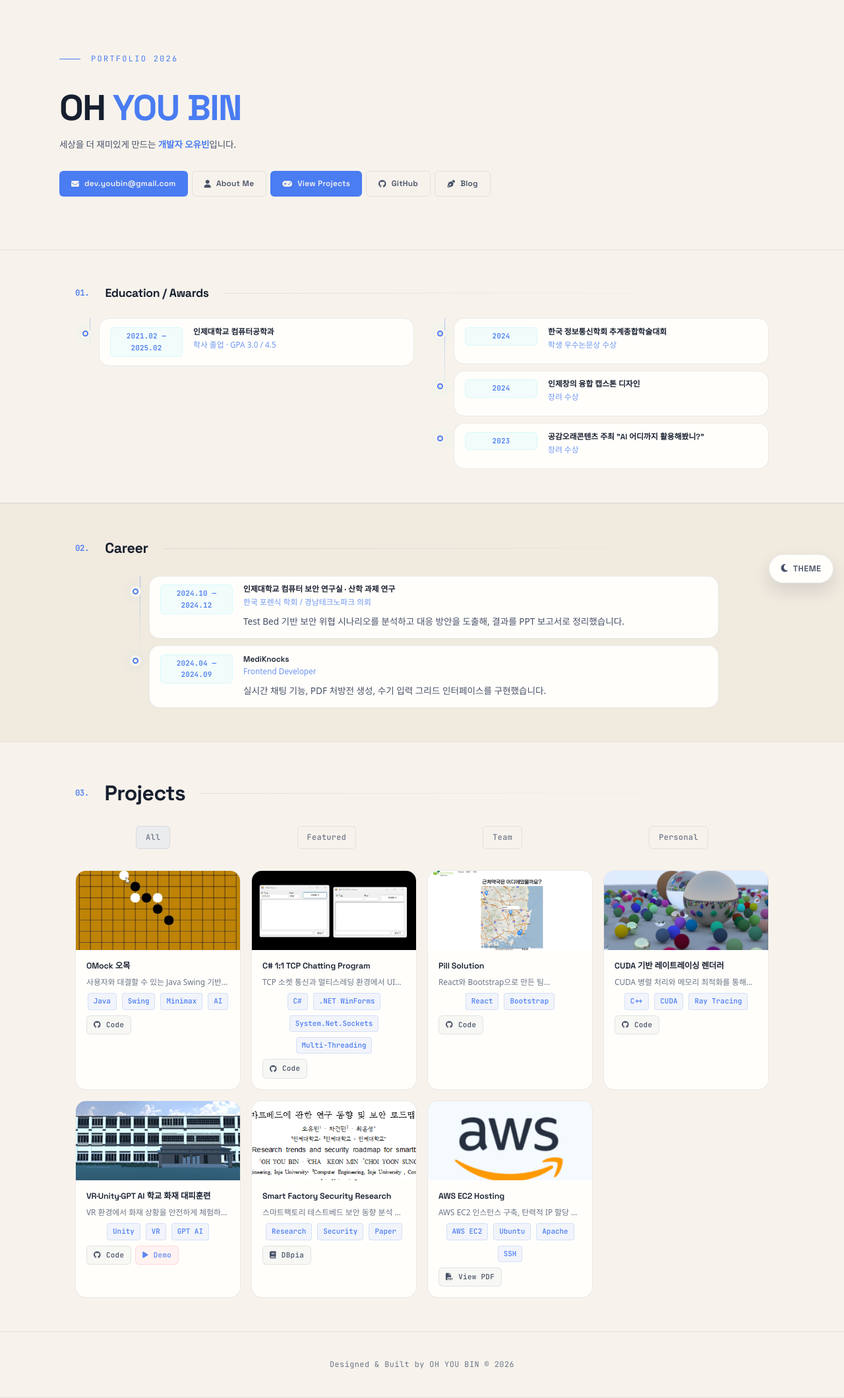
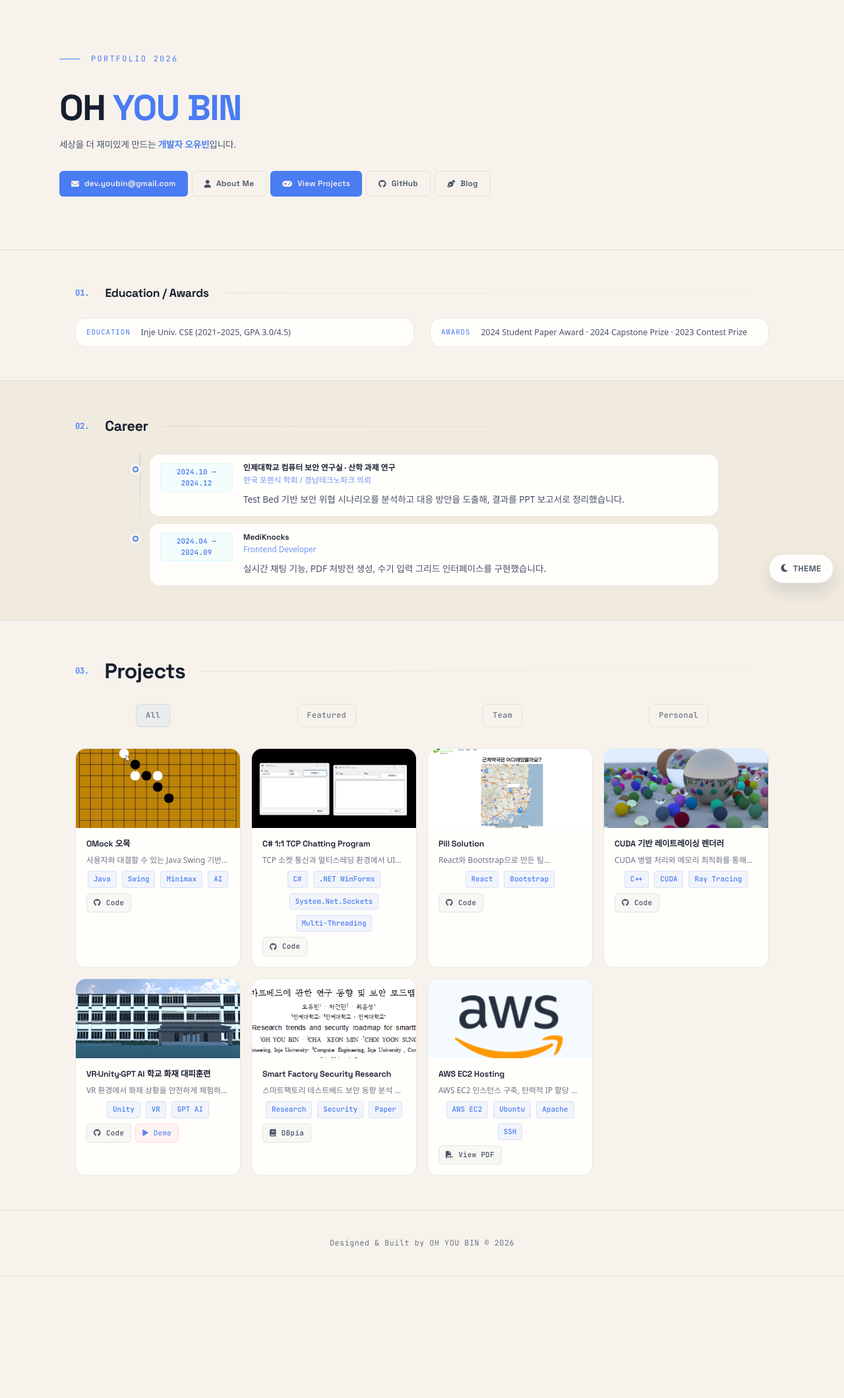
Before and after one commit to eye2ffect/eye2ffect.github.io, a Jekyll site: the page built from index.html, in a window 1280 px wide. Shown: the whole page at 66% size. Built offline with Jekyll 4.4.1, drawn with Linux system fonts in a browser that asks for light colours; some web fonts are replaced; after the commit the page ends 1935 px from its top, so only the background shows below that.

Commit message:
Use compact one-line education/awards

```diff
--- a/_includes/awards.html
+++ b/_includes/awards.html
@@ -1,25 +1,6 @@
 <div class="dual-column">
-    <div class="experience-grid">
-        <div class="experience-item">
-            <div class="experience-period">2024</div>
-            <div class="experience-content">
-                <h3 class="experience-title">한국 정보통신학회 추계종합학술대회</h3>
-                <div class="experience-company">학생 우수논문상 수상</div>
-            </div>
-        </div>
-        <div class="experience-item">
-            <div class="experience-period">2024</div>
-            <div class="experience-content">
-                <h3 class="experience-title">인제창의 융합 캡스톤 디자인</h3>
-                <div class="experience-company">장려 수상</div>
-            </div>
-        </div>
-        <div class="experience-item">
-            <div class="experience-period">2023</div>
-            <div class="experience-content">
-                <h3 class="experience-title">공감오래콘텐츠 주최 "AI 어디까지 활용해봤니?"</h3>
-                <div class="experience-company">장려 수상</div>
-            </div>
-        </div>
+    <div class="compact-line">
+        <span class="compact-label">Awards</span>
+        <span class="compact-text">2024 Student Paper Award · 2024 Capstone Prize · 2023 Contest Prize</span>
     </div>
 </div>
--- a/_includes/education.html
+++ b/_includes/education.html
@@ -1,11 +1,6 @@
 <div class="dual-column">
-    <div class="experience-grid">
-        <div class="experience-item">
-            <div class="experience-period">2021.02 — 2025.02</div>
-            <div class="experience-content">
-                <h3 class="experience-title">인제대학교 컴퓨터공학과</h3>
-                <div class="experience-company">학사 졸업 · GPA 3.0 / 4.5</div>
-            </div>
-        </div>
+    <div class="compact-line">
+        <span class="compact-label">Education</span>
+        <span class="compact-text">Inje Univ. CSE (2021–2025, GPA 3.0/4.5)</span>
     </div>
 </div>
--- a/assets/css/main.css
+++ b/assets/css/main.css
@@ -483,6 +483,30 @@ html {
   font-size: var(--text-h2);
 }
 
+.compact-line {
+  display: flex;
+  align-items: center;
+  gap: var(--space-2);
+  padding: 0.75rem 1rem;
+  border: 1px solid var(--border);
+  border-radius: var(--card-radius, 16px);
+  background: var(--bg-card);
+  font-size: var(--text-small);
+  line-height: 1.4;
+}
+.compact-label {
+  font-family: var(--font-mono);
+  font-size: var(--text-xxs);
+  color: var(--primary);
+  letter-spacing: 0.08em;
+  text-transform: uppercase;
+  white-space: nowrap;
+}
+.compact-text {
+  color: var(--text-secondary);
+  font-weight: 500;
+}
+
 /* ================================================================
    About Section
    ================================================================ */
```
